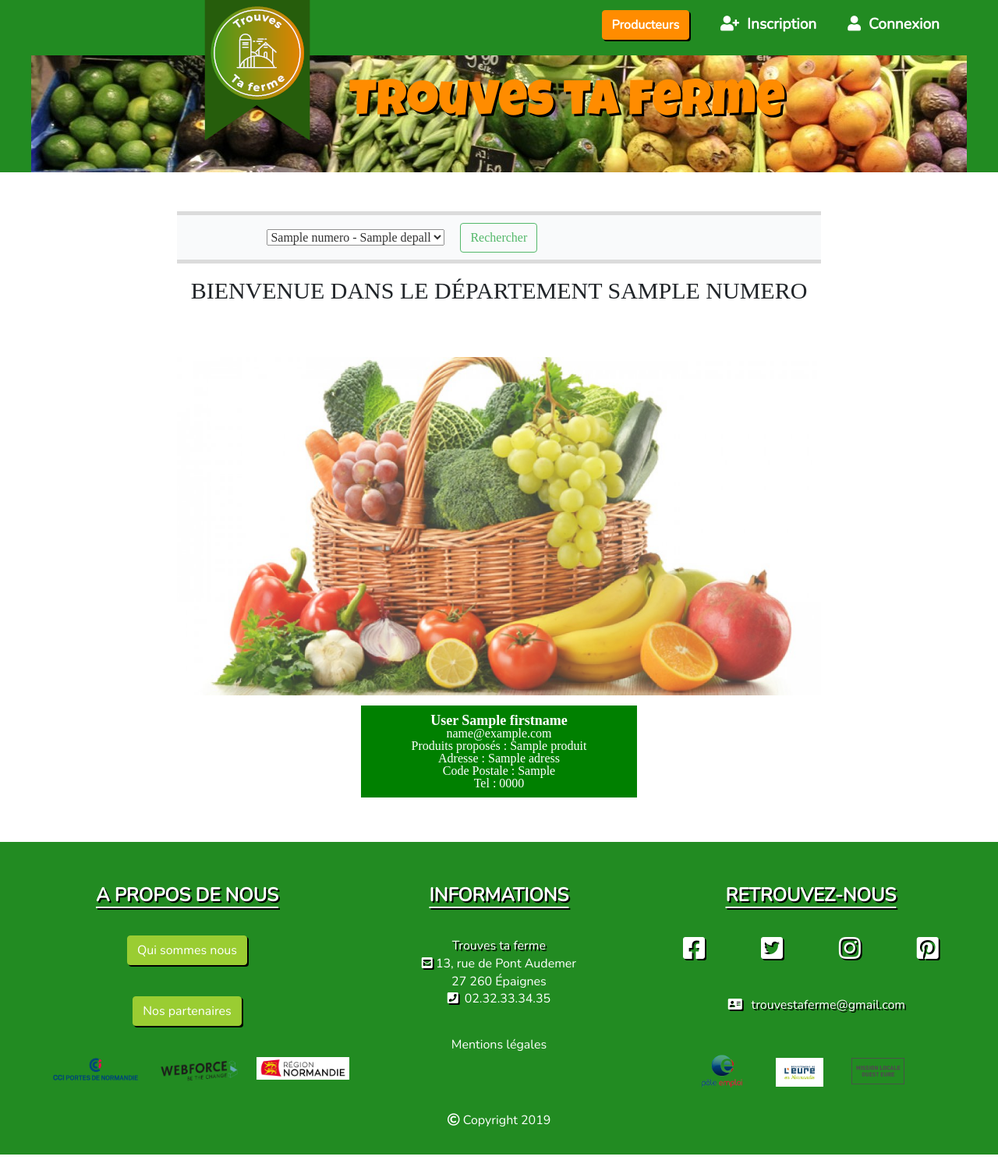
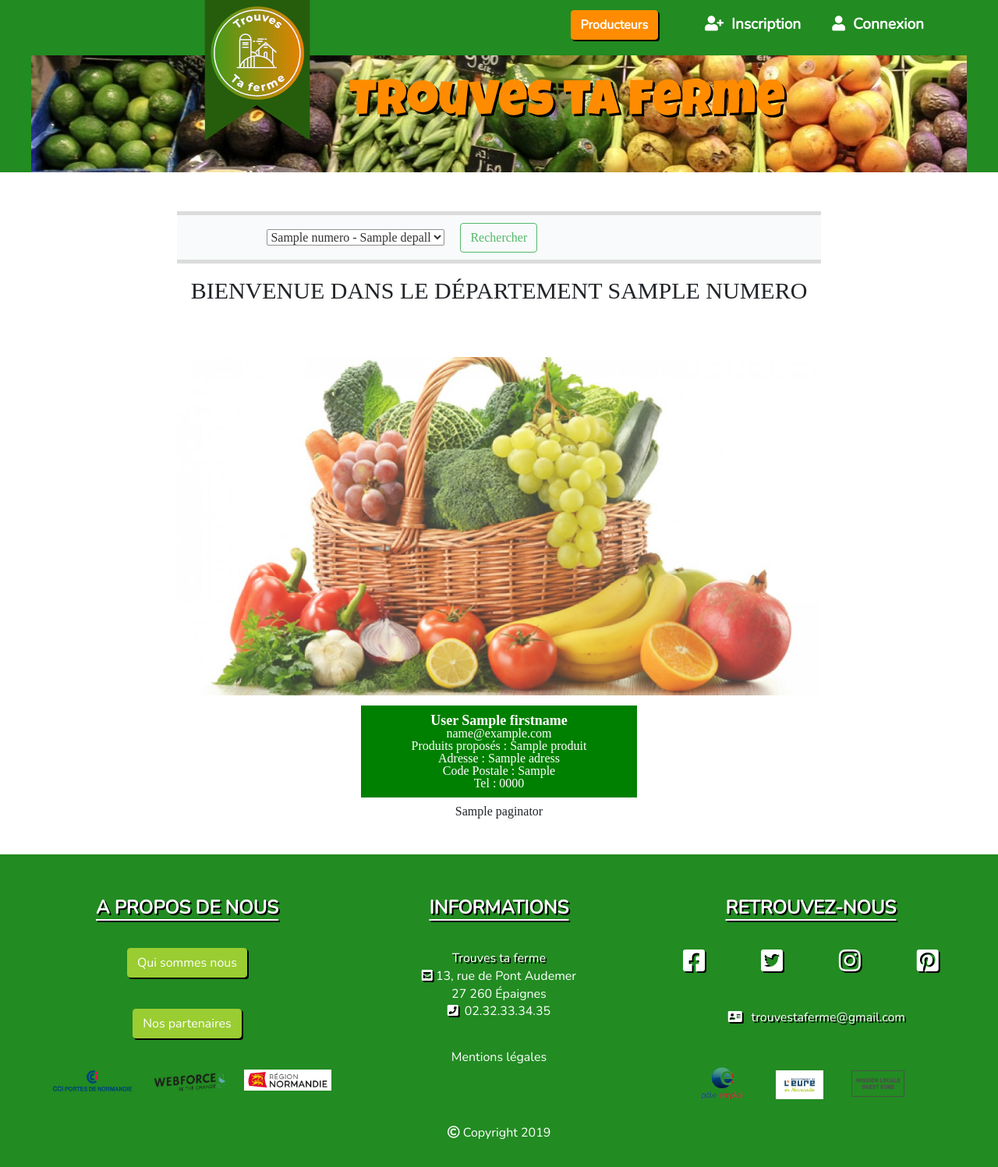
Before and after one commit to JCoderius/projet_soutenance_gr3, a Symfony app: template templates/anonyme/index.html.twig in a window 1280 px wide. Shown: the whole page at 78% size. Run offline with Twig, Linux system fonts and the light colour scheme; the template is opened without the code that fills it: most values are stand-ins (such as "Sample title", 1, 10 or a date in 2020); some libraries are stand-ins or nearby versions; some web fonts are replaced.

Commit message:
dern maj

```diff
--- a/public/asset/css/style.css
+++ b/public/asset/css/style.css
@@ -13,34 +13,48 @@ body {
     width: 100%;
 }
 
+
 /* ****************************************** */
+
+
 /* ***************** HEADER ***************** */
+
+
 /* ****************************************** */
+
 header {
-    background-color: #228B22;/* par defaut les cotés du back-ground du header sont 'beige' */
+    background-color: #228B22;
+    /* par defaut les cotés du back-ground du header sont 'beige' */
     position: relative;
 }
+
 header .inscription {
     float: right;
     margin: 20px 15px 20px;
 }
-header .inscription ul li{
+
+header .inscription ul li {
     float: left;
     margin: 0 20px;
 }
+
 header .fa-user-plus {
     padding-right: 10px;
 }
+
 header .fa-user {
     padding-right: 10px;
 }
-header .fa-user-cog{
+
+header .fa-user-cog {
     padding-right: 10px;
 }
-header .fa-user-slash{
+
+header .fa-user-slash {
     padding-right: 10px;
 }
-header .titre h1{
+
+header .titre h1 {
     position: absolute;
     top: 46%;
     left: 35%;
@@ -50,6 +64,7 @@ header .titre h1{
     z-index: 1000;
     text-shadow: 3px 3px 0 black;
 }
+
 header a {
     text-decoration: none;
     font-size: 1.2em;
@@ -57,19 +72,23 @@ header a {
     font-family: 'Nunito', sans-serif;
     text-underline-position: under;
 }
+
 header a:hover {
     color: darkorange;
 }
+
 header .logo a img {
     position: absolute;
     z-index: 1000;
     top: -4.5%;
     left: 18%;
 }
+
 .flexslider-header .slides img {
     width: 100%;
     vertical-align: middle;
 }
+
 header button.btn.btn-primary {
     background-color: darkorange;
     border-color: darkorange;
@@ -87,34 +106,43 @@ header button.btn.btn-primary:hover {
     font-family: 'Nunito', sans-serif;
 }
 
-
 header .modal-header h5 {
     text-align: center;
     font-family: 'Nunito', sans-serif;
     font-size: 1.2em;
 }
+
 header .modal-body {
     text-align: center;
     line-height: 20px;
     font-family: 'Nunito', sans-serif;
 }
-header .modal-body a{
+
+header .modal-body a {
     color: black;
     padding-top: 4%;
     padding-bottom: 4%;
+}
 
-}
 header .modal-body a:hover {
     color: darkorange;
 }
+
 header .modal-footer button {
     background-color: orange;
 }
+
 header .modal-footer button:hover {
     background-color: darkorange;
 }
+
+
 /* ****************************************** */
+
+
 /* ***************** INDEX ***************** */
+
+
 /* ****************************************** */
 
 #accueil {
@@ -137,8 +165,10 @@ header .modal-footer button:hover {
     display: none;
 }
 
+
 /*Explication page accueil*/
-.explication  {
+
+.explication {
     position: absolute;
     font-family: 'Nunito', sans-serif;
     font-weight: bolder;
@@ -146,11 +176,14 @@ header .modal-footer button:hover {
     margin-left: 10%;
     z-index: 1001;
 }
-.explication{
+
+.explication {
     font-weight: bolder;
 }
 
+
 /* CSS concernant la carte de France */
+
 .carte {
     width: 52%;
     height: 100%;
@@ -186,8 +219,14 @@ header .modal-footer button:hover {
 path {
     width: 100%;
 }
+
+
 /* ******************************************* */
+
+
 /***************** Producteur **************** */
+
+
 /* ******************************************* */
 
 section .lien {
@@ -229,8 +268,13 @@ section .texte p {
     text-align: justify;
 }
 
+
 /* ******************************************* */
+
+
 /* *************** LES SELECTIONS ************ */
+
+
 /* ******************************************* */
 
 #les_selections {
@@ -291,7 +335,11 @@ section .texte p {
 
 
 /* ******************************* */
+
+
 /*****register***/
+
+
 /* ***************************** */
 
 .inscription {
@@ -331,22 +379,31 @@ button.btn1:hover {
     margin-top: 2%;
     margin-left: -50%;
 }
-.row2{
+
+.row2 {
     margin-top: -2%;
     margin-left: 24.5%;
 }
+
 #registration_form_email {
     width: 245%;
 }
+
 #registration_form_password_first {
     width: 245%;
 }
+
 #registration_form_password_second {
     width: 235%;
 }
 
+
 /* ******************************* */
+
+
 /*****css. login ***/
+
+
 /* ***************************** */
 
 .container {
@@ -380,19 +437,28 @@ button.btn.btn-success:hover {
     background-color: darkorange;
     border-color: darkorange;
 }
+
+
 /* .input-group-addon i{
     padding-top: 25%;
 }
 .form-group.has-danger {
   padding-top: 5%;
 } */
+
 .col-md-3.field-label-responsive label {
     margin-top: 2%;
 }
 
+
 /* ******************************************* */
+
+
 /* ********  forgotten password *********** */
+
+
 /* *******************************************  */
+
 .contenu h1.h3.mb-3.font-weight {
     text-align: center;
     font-size: 1.5em;
@@ -400,19 +466,22 @@ button.btn.btn-success:hover {
     text-underline-position: under;
     font-weight: bold;
 }
-.email{
+
+.email {
     width: 10%;
     float: left;
     padding-top: 2.5%;
     padding-left: 21%;
 }
+
 #inputEmail1 {
     width: 50%;
     float: left;
     margin-top: 2%;
     margin-left: 3%;
 }
-.contenu button{
+
+.contenu button {
     margin: 4% 40% 10% 47%;
     font-size: 1em;
     color: white;
@@ -420,121 +489,151 @@ button.btn.btn-success:hover {
     border-color: #228B22;
     box-shadow: 2px 2px 0 black;
 }
-.contenu button:hover{
+
+.contenu button:hover {
     border-color: darkorange;
     background-color: darkorange;
     color: white;
 }
+
 .contenu {
     width: 70%;
     margin-top: 5%;
-  margin-left: 15%; ;
+    margin-left: 15%;
+    ;
     font-family: 'Nunito', sans-serif;
     font-weight: bolder;
 }
+
 .icon {
     width: 100%;
     margin-left: 2%;
+}
 
-}
-.icon i{
+.icon i {
     width: 10%;
     float: left;
     padding-top: 3%;
     padding-left: 20%;
 }
 
+
 /* ******************************************* */
+
+
 /* *************** profil ******************** */
+
+
 /* ******************************************* */
 
 .progress-bar {
     background-color: #228B22;
     color: darkorange;
     font-size: 1.5em;
+}
 
-}
-.progress{
+.progress {
     margin: 2% 0 2% 0;
     box-shadow: 2px 2px 0 black;
 }
-.stat p{
+
+.stat p {
     font-style: italic;
     font-size: 0.9em;
     text-align: center;
 }
+
 .profil {
     width: 50%;
     float: left;
     line-height: 140%;
 }
+
 .formulaire {
     width: 50%;
     float: left;
 }
-.profil h1{
+
+.profil h1 {
     font-size: 1.5em;
     text-align: center;
     padding-bottom: 5%;
     text-decoration: underline;
     text-underline-position: under;
 }
+
 .texte p {
     font-family: 'Nunito', sans-serif;
     text-align: justify;
     padding: 2%;
 }
 
+
 /* ******************************************* */
+
+
 /* *************** FOOTER ******************** */
+
+
 /* ******************************************* */
 
 footer {
-    background-color: #228B22; /* par defaut les cotés du back-ground du footer sont 'beige' */
+    background-color: #228B22;
+    /* par defaut les cotés du back-ground du footer sont 'beige' */
     text-align: center;
     font-family: 'Nunito', sans-serif;
     color: white;
     margin-top: -0.2%;
+}
 
-}
 footer a {
     color: white;
     font-family: 'Nunito', sans-serif;
 }
 
+
 /******* Bloc footer ******/
-.bigbox-footer{
+
+.bigbox-footer {
     width: 100%;
     padding-top: 3%;
 }
 
-.box-footer{
+.box-footer {
     float: left;
     width: 33.33%;
 }
-footer h2{
+
+footer h2 {
     padding-bottom: 5%;
     text-decoration: underline;
     text-underline-position: under;
     text-shadow: 2px 2px 0 black;
 }
+
+
 /****** modal *********/
-footer .modalune{
+
+footer .modalune {
     margin-top: 5%;
 }
-footer .modaldeux{
+
+footer .modaldeux {
     margin-top: 10%;
     margin-bottom: 5%;
 }
-footer .modal-content{
+
+footer .modal-content {
     color: black;
 }
+
 footer .modal-header h5 {
     margin-left: 30%;
     font-size: 1.5em;
     text-decoration: underline;
     text-underline-position: under;
 }
+
 footer .modal-body h6 {
     font-size: 1.1em;
     font-family: 'Nunito', sans-serif;
@@ -543,92 +642,117 @@ footer .modal-body h6 {
     padding-bottom: 2%;
 }
 
-footer ul li a{
+footer ul li a {
     font-family: 'Nunito', sans-serif;
     line-height: 140%;
     text-align: center;
 }
+
 footer li a.partenaire {
     color: black;
     text-decoration: underline;
 }
-button.btn.btn-primary{
+
+button.btn.btn-primary {
     background-color: #9ACD32;
     border-color: #9ACD32;
     color: white;
     box-shadow: 2px 2px 0 black;
 }
-button.btn.btn-primary:hover{
+
+button.btn.btn-primary:hover {
     background-color: darkorange;
 }
-footer button.btn.btn-secondary{
+
+footer button.btn.btn-secondary {
     background-color: darkorange;
     border-color: darkorange;
 }
-footer button.btn.btn-secondary:hover{
+
+footer button.btn.btn-secondary:hover {
     background-color: orange;
     border-color: orange;
 }
-.box-footer.informations_legales p{
+
+.box-footer.informations_legales p {
     padding-top: 3px;
 }
-footer .adress{
+
+footer .adress {
     margin-top: 5%;
     line-height: 20px;
 }
-footer .mentions{
+
+footer .mentions {
     padding-top: 10%;
 }
-footer .mentions a:hover{
+
+footer .mentions a:hover {
     color: orange;
 }
-p.titre2{
+
+p.titre2 {
     text-shadow: 2px 2px 0 black;
 }
 
+
 /******* Favicon******/
-.fa-envelope-square{
+
+.fa-envelope-square {
     text-shadow: 2px 2px 0 black;
 }
-.fa-phone-square{
+
+.fa-phone-square {
     margin-right: 2%;
     text-shadow: 2px 2px 0 black;
 }
-footer .fa-facebook-square{
+
+footer .fa-facebook-square {
     font-size: 2em;
     text-shadow: 2px 2px 0 black;
 }
-footer .fa-facebook-square:hover{
+
+footer .fa-facebook-square:hover {
     color: darkorange;
 }
+
 footer .fa-twitter-square {
     font-size: 2em;
     text-shadow: 2px 2px 0 black;
 }
-footer .fa-twitter-square:hover{
+
+footer .fa-twitter-square:hover {
     color: darkorange;
 }
-footer .fa-instagram{
+
+footer .fa-instagram {
     font-size: 2em;
     text-shadow: 2px 2px 0 black;
 }
-footer .fa-instagram:hover{
+
+footer .fa-instagram:hover {
     color: darkorange;
 }
-footer .fa-pinterest-square{
+
+footer .fa-pinterest-square {
     font-size: 2em;
     text-shadow: 2px 2px 0 black;
 }
-footer .fa-pinterest-square:hover{
+
+footer .fa-pinterest-square:hover {
     color: darkorange;
 }
+
+
 /****** bloc réseaux sociaux *******/
+
 footer .sociaux ul li {
     width: 25%;
     float: left;
     margin-top: 5%;
 }
-footer .copyright{
+
+footer .copyright {
     margin-top: 20px;
     padding-bottom: 3%;
 }
@@ -638,69 +762,88 @@ footer .contact {
     margin-left: 15px;
     text-shadow: 2px 2px 0 black;
 }
-footer .contact a:hover{
+
+footer .contact a:hover {
     color: orange;
 }
+
 footer .fa-address-card {
     padding-right: 2%;
 }
+
 footer .partenaire {
     text-decoration: none;
 }
-footer .partenaire a{
+
+footer .partenaire a {
     color: black;
     text-decoration: underline;
 }
-footer .partenaire a:hover{
+
+footer .partenaire a:hover {
     color: orange;
 }
+
+
 /*Logos partenaires  */
-.partenaires1 img{
+
+.partenaires1 img {
     width: 95%;
 }
-.partenaires1 ul{
+
+.partenaires1 ul {
     width: 100%;
     margin-left: 3%;
 }
-.partenaires1 ul li{
-  width: 33.3%;
+
+.partenaires1 ul li {
+    width: 31.3%;
     float: left;
     padding-top: 5%;
     padding-left: 2%;
 }
-.partenaires2 img{
+
+.partenaires2 img {
     width: 100%;
 }
+
 .partenaires2 ul {
     width: 100%;
     margin-left: 5%;
+}
 
-}
 .partenaires2 ul li {
-  width: 33.3%;
+    width: 31.3%;
     float: left;
     padding-top: 10%;
     padding-left: 8%;
 }
-img.poleemploi{
+
+img.poleemploi {
     width: 80%;
     margin-top: -15%;
+}
 
-}
-img.departement{
+img.departement {
     width: 90%;
 }
+
 h2 {
     font-weight: bold;
     padding-bottom: 5px;
 }
-p.copyright{
+
+p.copyright {
     padding-top: 20px;
 }
 
 
 /* ******************************************* */
+
+
 /* *************** RESPONSIVE ******************** */
+
+
 /* ******************************************* */
 
 @media screen and (max-width: 950px) {
@@ -744,7 +887,7 @@ p.copyright{
     header div.inscription {
         margin-left: 17%;
     }
-    header div.inscription ul li.producteur{
+    header div.inscription ul li.producteur {
         width: 80%;
         margin: 2% auto;
         text-align: center;
@@ -808,24 +951,24 @@ p.copyright{
         width: 31%;
         float: left;
     }
-    header .titre h1{
+    header .titre h1 {
         font-size: 250%;
         margin: 6% auto;
     }
     header .logo a img {
         width: 20%;
     }
-    header div.inscription{
-      width:100%;
+    header div.inscription {
+        width: 100%;
         margin-left: auto;
     }
-    header div.inscription ul li a span{
+    header div.inscription ul li a span {
         display: none;
     }
-    header div.inscription ul li button{
+    header div.inscription ul li button {
         margin-left: 40%;
     }
-    header div.inscription ul li.symboles{
+    header div.inscription ul li.symboles {
         width: 100%;
         margin-left: 40%;
     }
--- a/src/Form/RegistrationFormType.php
+++ b/src/Form/RegistrationFormType.php
@@ -22,7 +22,7 @@ class RegistrationFormType extends AbstractType
             ->add('password', RepeatedType::class, [
                   'type' => PasswordType::class,
                   'invalid_message' => 'Les deux champs mot de passe doivent être identique.',
-                  'options' => ['attr' => ['class' => 'password-field']],
+                  'options' => ['label' => 'Entrez votre mot de passe'],
                   'required' => true,
                   'second_options' => ['label' => 'Confirmez votre mot de passe'],
                 'error_bubbling'  => false,
--- a/templates/anonyme/index.html.twig
+++ b/templates/anonyme/index.html.twig
@@ -54,6 +54,6 @@
 
     <div class="clear"></div>
 
-    <?php echo $paginator ?>
+  {{ paginator|raw }}
 
 </section>{% endblock %}
--- a/templates/base.html.twig
+++ b/templates/base.html.twig
@@ -65,16 +65,21 @@
                           </div>
                       </div>
 
+
+                <li class="symboles">
+                  <ul>
                     {% if not is_granted('IS_AUTHENTICATED_REMEMBERED') %}
-                        <li><a href="{{ path('app_register') }}"><i class="fas fa-user-plus"></i>Inscription</a></li>
-                        <li><a href="{{ path('app_login') }}"><i class="fas fa-user"></i>Connexion</a></li>
+                        <li><a href="{{ path('app_register') }}"><title>inscription</title><i class="fas fa-user-plus"></i><span>Inscription</span></a></li>
+                        <li><a href="{{ path('app_login') }}"><i class="fas fa-user"></i><span>Connexion</span></a></li>
                     {% else %}
-                        <li><a href="{{ path('admin') }}"><i class="fas fa-user-cog"></i>Administration</a></li>
-                        <li><a href="{{ path('app_logout') }}"><i class="fas fa-user-slash"></i>Deconnexion</a></li>
-                        <li><a href="{{ path('profil') }}"><i class="fas fa-user"></i>Profil</a></li>
+                        <li><a href="{{ path('admin') }}"><i class="fas fa-user-cog"></i><span>Administration</span></a></li>
+                        <li><a href="{{ path('app_logout') }}"><i class="fas fa-user-slash"></i><span>Deconnexion</span></a></li>
+                        <li><a href="{{ path('profil') }}"><i class="fas fa-user"></i><span>Profil</span></a></li>
                     {% endif %}
-                </ul>
-           </div>
+                  </ul>
+                </li>
+            </ul>
+          </div>
           <div class="clear"></div>
 
 {#################################### FLEXSLIDER #############################################}
@@ -219,9 +224,9 @@
                         </div>
                         <div class="partenaires2">
                               <ul>
-                                  <li><a href="https://www.pole-emploi.fr/"><img class="poleemploi" src="asset/img/poleemploi.png" alt="poleemploi"></a></li>
-                                  <li><a href="http://www.eure.gouv.fr/"><img class="departement" src="asset/img/departement.png" alt="departement"></a></li>
-                                  <li><a href="https://www.mission-locale-ouest-eure.com/"><img class="mission" src="asset/img/mission.png" alt="mission"></a></li>
+                                  <li><a href="https://www.pole-emploi.fr/"><img class="poleemploi" src="{{ asset('asset/img/poleemploi.png') }}" alt="poleemploi"></a></li>
+                                  <li><a href="http://www.eure.gouv.fr/"><img class="departement" src="{{ asset('asset/img/departement.png') }}" alt="departement"></a></li>
+                                  <li><a href="https://www.mission-locale-ouest-eure.com/"><img class="mission" src="{{ asset('asset/img/mission.png') }}" alt="mission"></a></li>
                              </ul>
                         </div>
 
```
Also changed, not shown: src/Controller/AnonymeController.php (+11 -12 lines), src/Repository/UserRepository.php (+23 -0 lines). Lines whose indentation alone changed are shown as unchanged.
